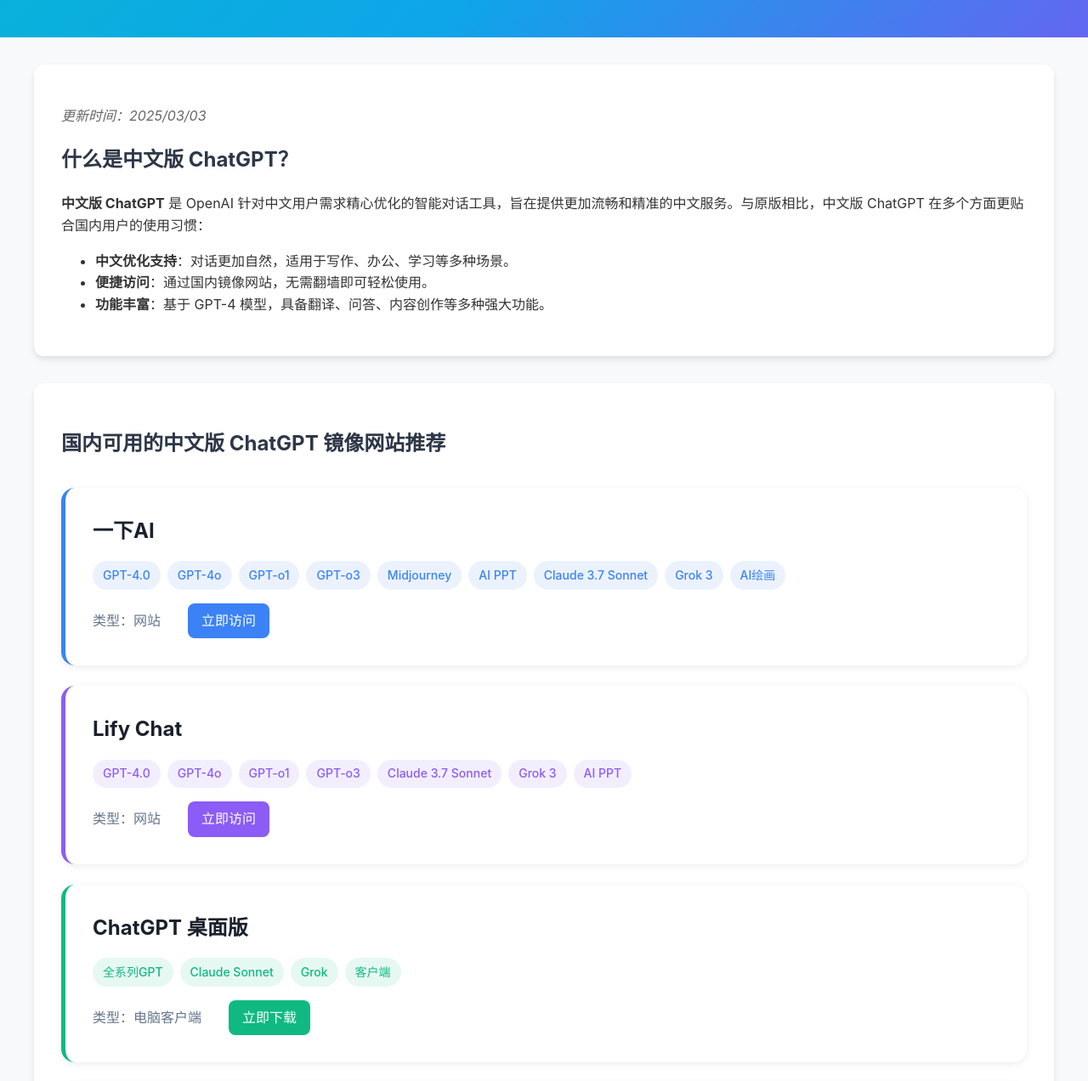
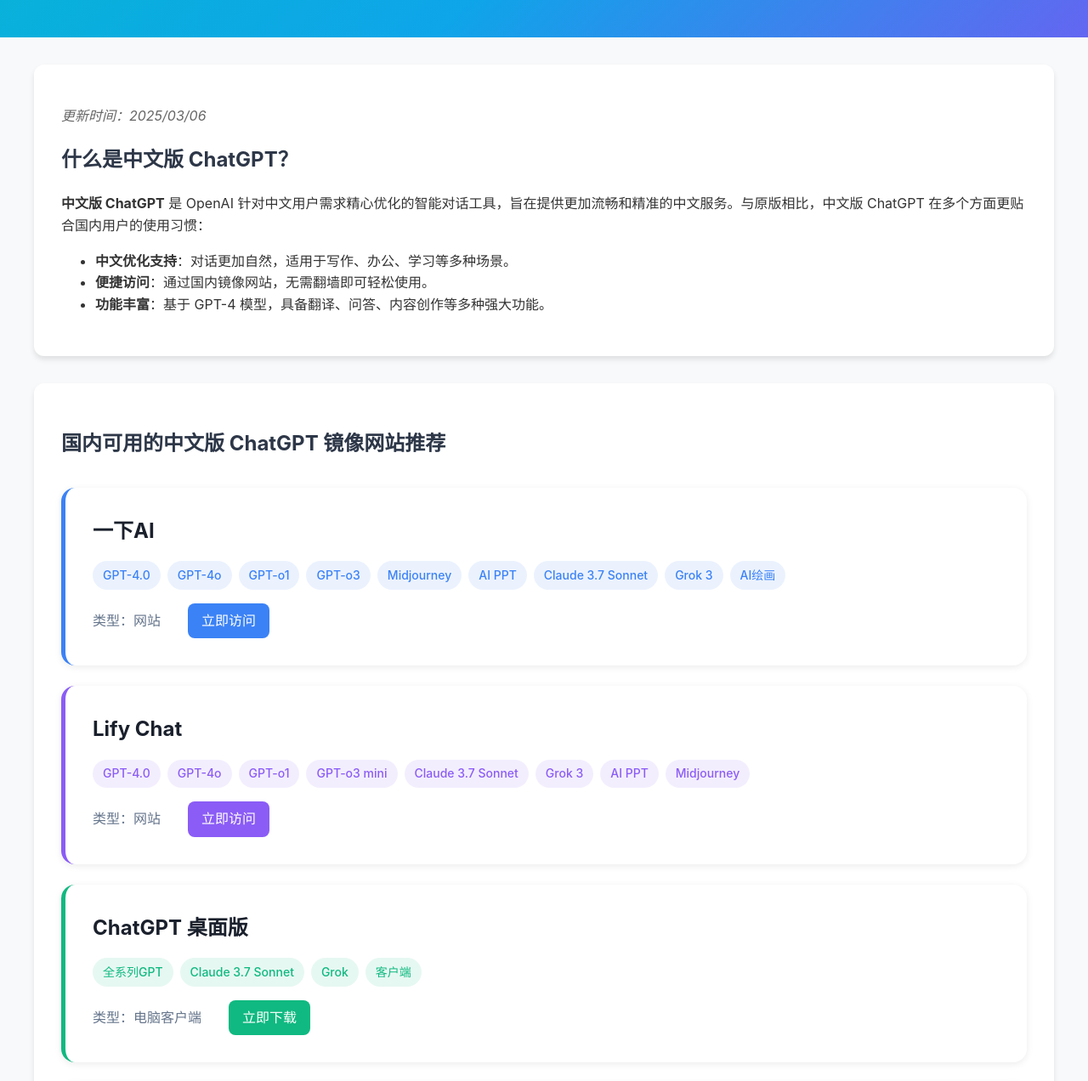
Before and after one commit to chatgpt-zh/Chinese-ChatGPT-Tutorial, a plain HTML site: page index.html in a window 1280 px wide. Shown: the part 220-1492 px from the top of the page at 85% size. Drawn offline with Linux system fonts and the light colour scheme.

Commit message:
Update index.html

```diff
--- a/index.html
+++ b/index.html
@@ -226,7 +226,7 @@
 
     <div class="container">
         <div class="card">
-            <p class="update-time">更新时间：2025/03/03</p>
+            <p class="update-time">更新时间：2025/03/06</p>
 
             <h2>什么是中文版 ChatGPT？</h2>
             <p><strong>中文版 ChatGPT</strong> 是 OpenAI 针对中文用户需求精心优化的智能对话工具，旨在提供更加流畅和精准的中文服务。与原版相比，中文版 ChatGPT 在多个方面更贴合国内用户的使用习惯：</p>
@@ -270,10 +270,11 @@
                             <span class="tag">GPT-4.0</span>
                             <span class="tag">GPT-4o</span>
                             <span class="tag">GPT-o1</span>
-                            <span class="tag">GPT-o3</span>
+                            <span class="tag">GPT-o3 mini</span>
                             <span class="tag">Claude 3.7 Sonnet</span>
                             <span class="tag">Grok 3</span>
                             <span class="tag">AI PPT</span>
+                            <span class="tag">Midjourney</span>
                         </div>
                         <div class="site-meta">
                             <div class="site-type">
@@ -289,7 +290,7 @@
                         <h3>ChatGPT 桌面版</h3>
                         <div class="tag-list">
                             <span class="tag">全系列GPT</span>
-                            <span class="tag">Claude Sonnet</span>
+                            <span class="tag">Claude 3.7 Sonnet</span>
                             <span class="tag">Grok</span>
                             <span class="tag">客户端</span>
                         </div>
@@ -330,7 +331,7 @@
             <div class="feature-list">
                 <div class="feature-item">
                     <h3>使用便捷</h3>
-                    <p>无需翻墙即可全面体验 GPT-4 的强大功能。</p>
+                    <p>无需科学上网即可全面体验 GPT-4 的强大功能。</p>
                 </div>
                 <div class="feature-item">
                     <h3>中文优化</h3>
```
